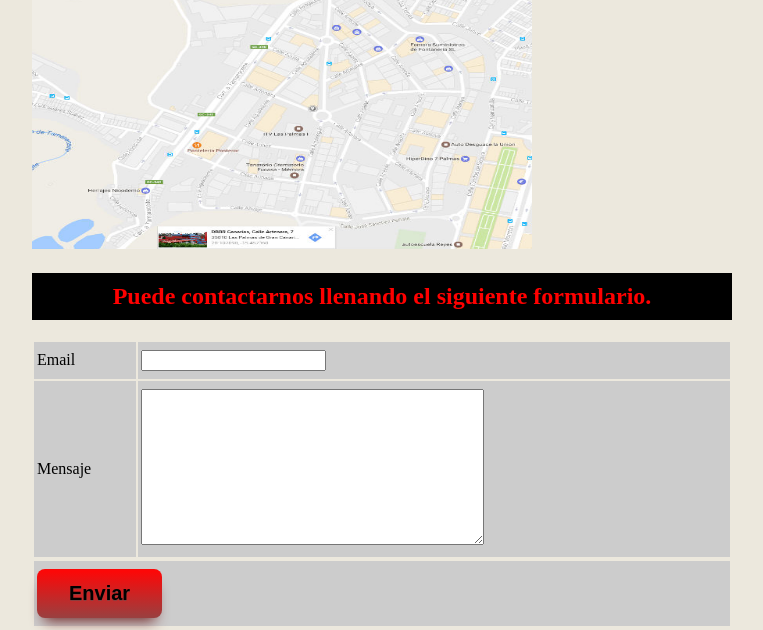
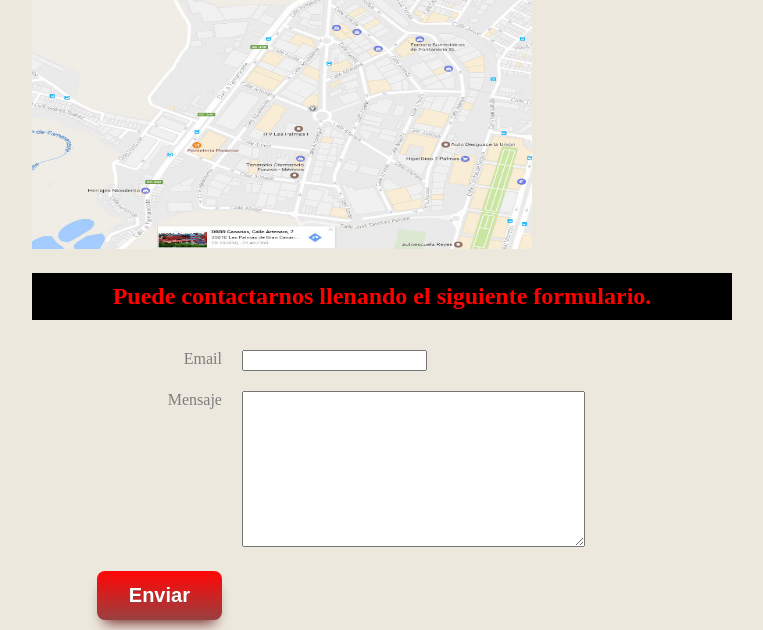
Before and after one commit to JuanKaSD/distribuidora, a PHP site: page /contacto.php in a window 1280 px wide. Shown: the part 521-1151 px from the top of the page, without its empty margins (258-1021 px from the left). Run offline with PHP 8.4, Linux system fonts and the light colour scheme; some web fonts are replaced.

Commit message:
quite las obsoletas tablas del formulario de contacto ;-)

```diff
--- a/estilos.css
+++ b/estilos.css
@@ -54,6 +54,49 @@ nav ul li a:hover {
 }
 
 /*****************menu******************/
+
+/*****************tabla*****************/
+
+#contenedor {
+    min-width:100%;
+    display: table;
+    text-align: left;
+    margin: 0 auto;
+    text-transform: capitalize;
+}
+#contenidos {
+    display: table-row;
+}
+#columna1, #columna2, #columna3{
+    display: table-cell;
+    vertical-align: top;
+    padding: 10px;
+}
+ #columna1{
+    text-align: right;
+}
+
+#cabecera{
+    display: table-cell;
+    color:#fff;
+    background-color: #000;
+    text-transform: capitalize;
+}
+#main table td{
+    color:#000;
+    background-color: #ccc;
+    padding: 8px 3px 8px 3px;
+    text-transform: capitalize;
+}
+#main table td a{
+    color:#000;
+    text-decoration: none;
+}
+#main table td:Hover {
+    background-color: #fff;
+}
+
+/*****************tabla*****************/
 
 
 
--- a/lib.php
+++ b/lib.php
@@ -70,21 +70,21 @@ class View{
 					<img src=\"imagenes/mapa.jpg\" alt=\"mapa\" id=\"mapa\"/>
 				</p>
                 <h2>Puede contactarnos llenando el siguiente formulario.</h2>
-                <table>
-                    <form action=\"\" method=\"post\" name=\"contacto\">
-                        <tr>
-                            <td> Email </td>
-                            <td> <input name=\"eCliente\" type=\"text\"> </td>
-                        </tr>
-                        <tr>
-                            <td> Mensaje </td>
-                            <td><textarea name=\"mensaje\" rows=\"10\" cols=\"40\"></textarea></td>
-                        <tr>
-                        <tr>
-                            <td colspan=\"2\"> <a href\"\" onclick=\"contacto.submit()\" class=\"boton\">Enviar</a></td>
-                        <tr>
-                    </form>
-                </table>
+                <form action=\"\" method=\"post\" name=\"contacto\">
+                    <div id=\"contenedor\">
+                        <div id=\"contenidos\">
+                            <div id=\"columna1\"> Email </div>
+                            <div id=\"columna2\"> <input name=\"eCliente\" type=\"text\"> </div>
+                        </div>
+                        <div id=\"contenidos\">
+                            <div id=\"columna1\"> Mensaje </div>
+                            <div id=\"columna2\"><textarea name=\"mensaje\" rows=\"10\" cols=\"40\"></textarea></div>
+                        </div>
+                        <div id=\"contenidos\">
+                            <div id=\"columna1\"><a href\"\" onclick=\"contacto.submit()\" class=\"boton\">Enviar</a></div>
+                        </div>
+                    </div>
+                </form>
 			</div>
 		</div>";
     }
```
